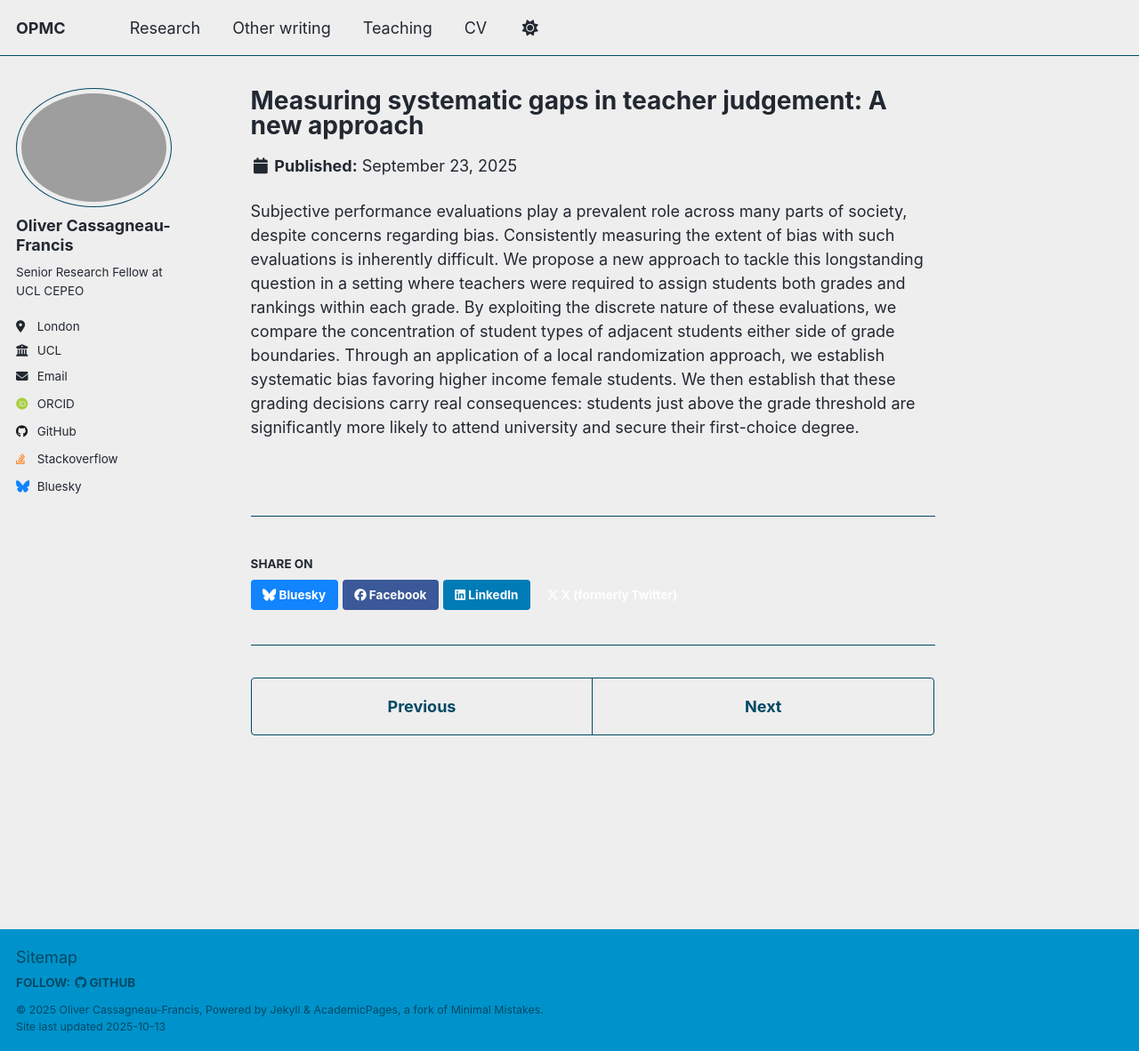
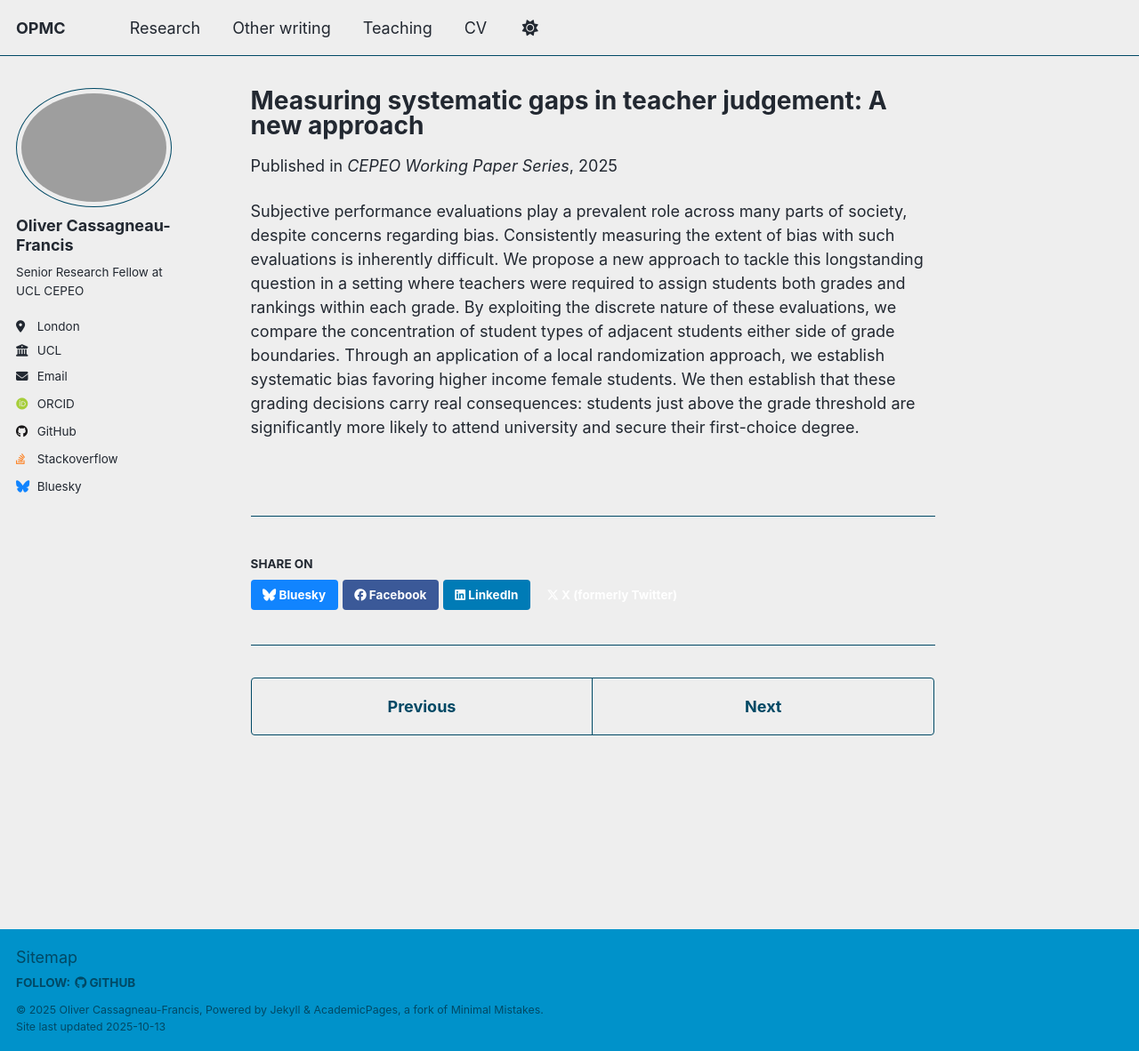
Before and after one commit to opmc2/opmc2.github.io, a Jekyll site: the page built from _publications/2025-09-23-teacher-judgement.md, in a window 1280 px wide and 1182 px high. Shown: the whole window at 89% size. Built offline with Jekyll 4.4.1, drawn with Linux system fonts in a browser that asks for light colours; some web fonts are replaced; a script that is not in the unit is left out.

```diff
--- a/_publications/2025-09-23-teacher-judgement.md
+++ b/_publications/2025-09-23-teacher-judgement.md
@@ -9,9 +9,9 @@ excerpt: '
         <p>Subjective performance evaluations play a prevalent role across many parts of society, despite concerns regarding bias. Consistently measuring the extent of bias with such evaluations is inherently difficult. We propose a new approach to tackle this longstanding question in a setting where teachers were required to assign students both grades and rankings within each grade. By exploiting the discrete nature of these evaluations, we compare the concentration of student types of adjacent students either side of grade boundaries. Through an application of a local randomization approach, we establish systematic bias favoring higher income female students. We then establish that these grading decisions carry real consequences: students just above the grade threshold are significantly more likely to attend university and secure their first-choice degree.</p>
     </details>
     '
-date: 2025-09-23
-venue:
-paperurl:
+date: 2025-10-13
+venue: 'CEPEO Working Paper Series'
+paperurl: 'http://repec-cepeo.ucl.ac.uk/cepeow/cepeowp25-12.pdf'
 citation:
 ---
 
```
Also changed, not shown: _pages/about.md (+1 -1 lines).
